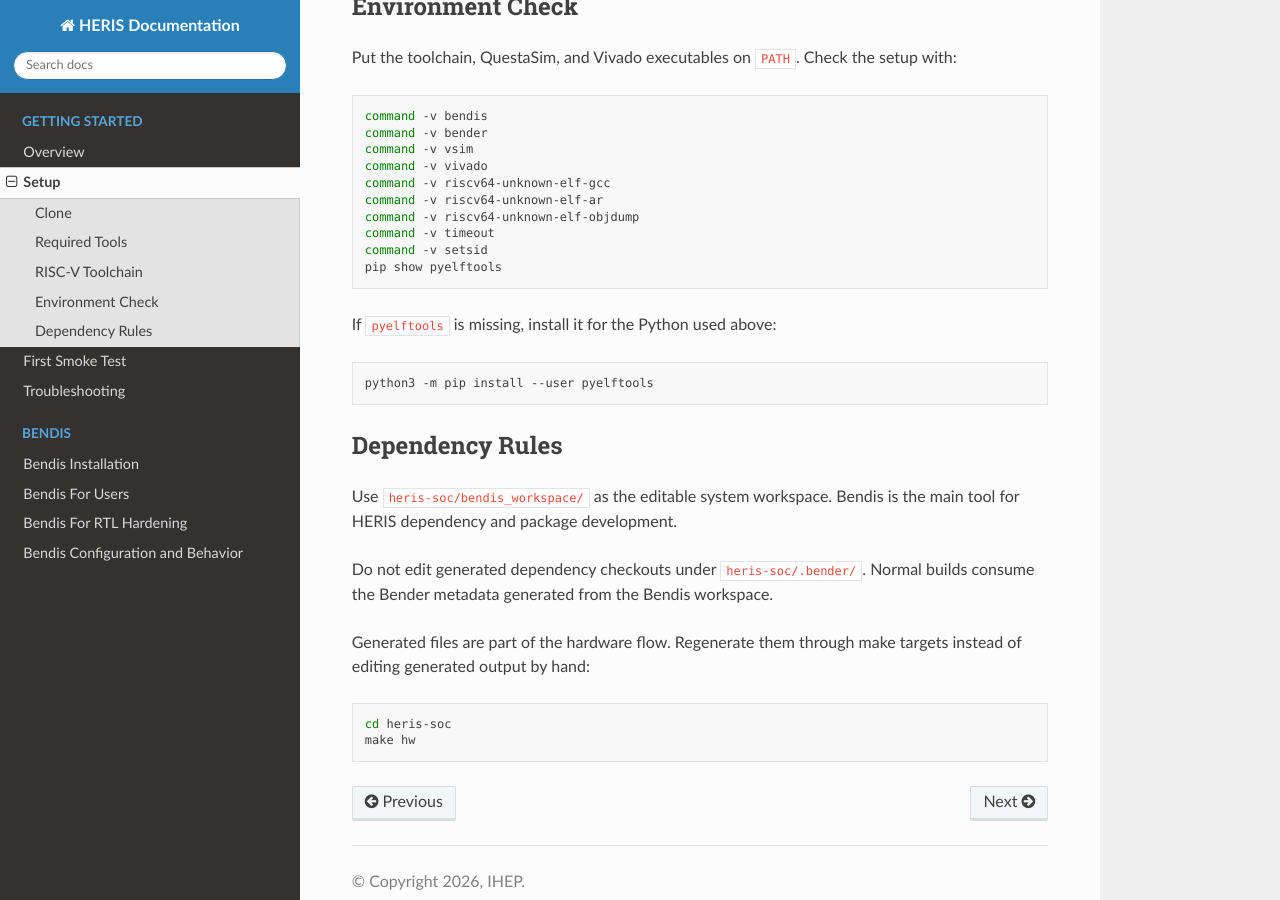
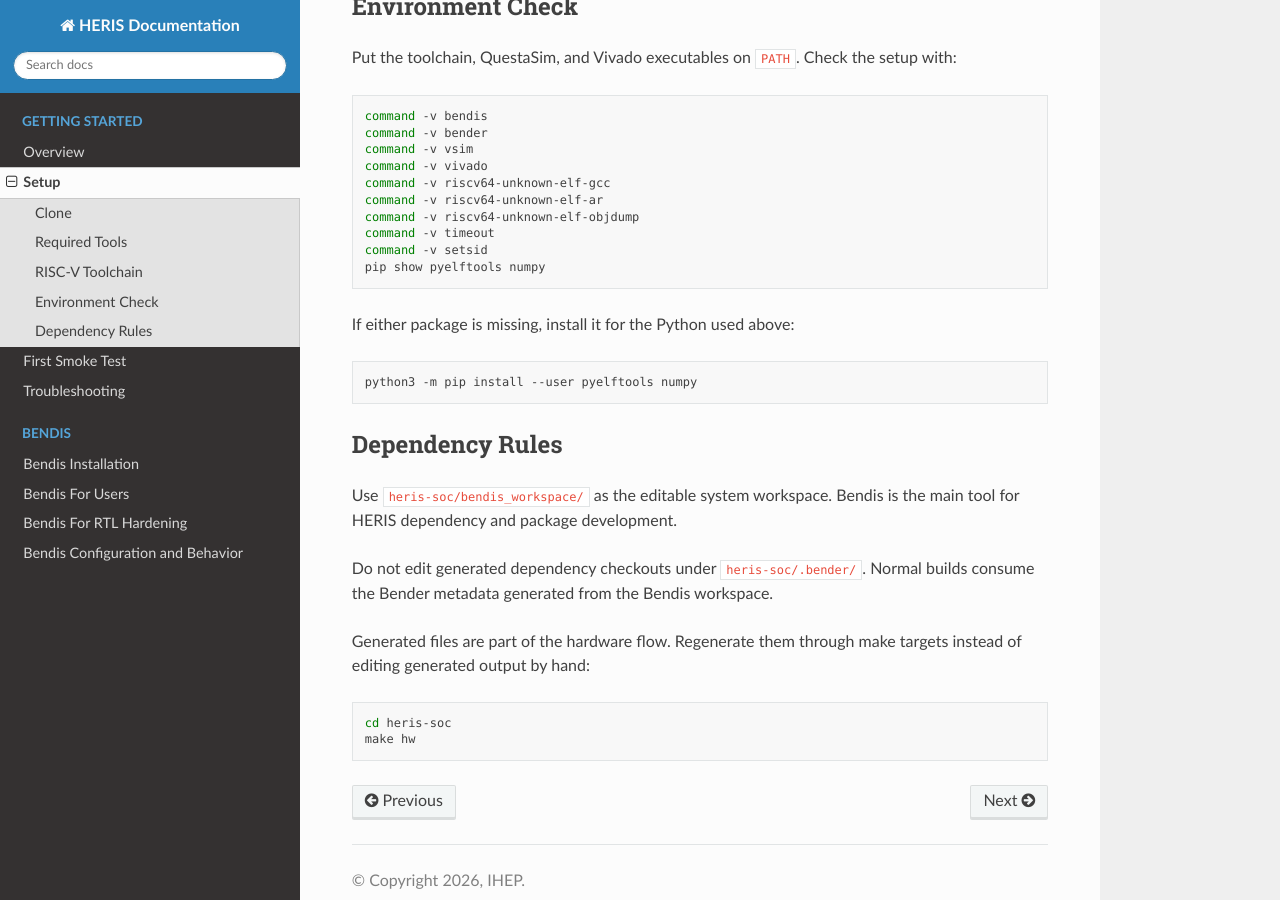
Before and after one commit to albertc9/HERIS-Doc, a Sphinx documentation site: the page built from docs/source/getting-started/setup.rst, in a window 1280 px wide and 900 px high, scrolled down 2383 px. Built offline with Sphinx 7.4.7 and the Read the Docs theme 3.1.0, drawn with Linux system fonts in a browser that asks for light colours; pages that are not in the unit, such as notebooks, are missing from menus; some of the changed text lies outside the part shown.

Commit message:
update numpy check

```diff
--- a/docs/source/getting-started/setup.rst
+++ b/docs/source/getting-started/setup.rst
@@ -33,7 +33,7 @@ HERIS development expects a Linux environment with:
 * `Bendis <https://crates.io/crates/bendis>`_. See
   :doc:`/bendis/bendis-install`.
 * `Bender <https://github.com/pulp-platform/bender>`_ by ``cargo install bender``.
-* Python ``pyelftools`` for runtime ELF handling.
+* Python ``pyelftools`` and ``numpy`` for runtime ELF and image handling.
 * GNU ``timeout`` and ``setsid``, by ``sudo apt install -y coreutils util-linux``.
 
 RISC-V Toolchain
@@ -131,13 +131,13 @@ setup with:
    command -v riscv64-unknown-elf-objdump
    command -v timeout
    command -v setsid
-   pip show pyelftools
+   pip show pyelftools numpy
 
-If ``pyelftools`` is missing, install it for the Python used above:
+If either package is missing, install it for the Python used above:
 
 .. code-block:: sh
 
-   python3 -m pip install --user pyelftools
+   python3 -m pip install --user pyelftools numpy
 
 Dependency Rules
 ----------------
--- a/docs/source/getting-started/troubleshooting.rst
+++ b/docs/source/getting-started/troubleshooting.rst
@@ -40,11 +40,13 @@ If the RISC-V tools are installed outside the current ``PATH``, add their
 
    export PATH=/path/to/riscv-toolchain/bin:$PATH
 
-The runtime ELF utilities also require Python ``pyelftools``. Check:
+The runtime ELF and image utilities also require Python ``pyelftools`` and
+``numpy``. Check:
 
 .. code-block:: sh
 
    python3 -c 'from elftools.elf.elffile import ELFFile'
+   python3 -c 'import numpy'
 
 Wrong Runtime Target
 --------------------
```
